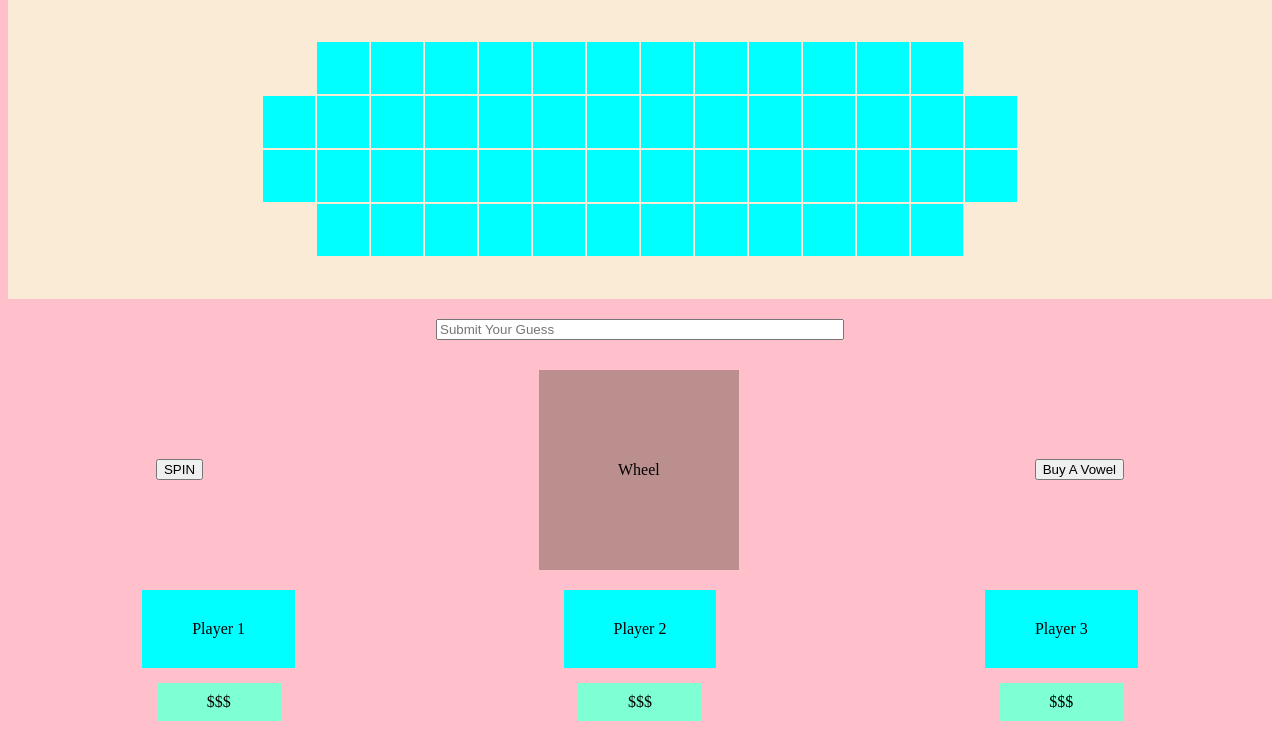
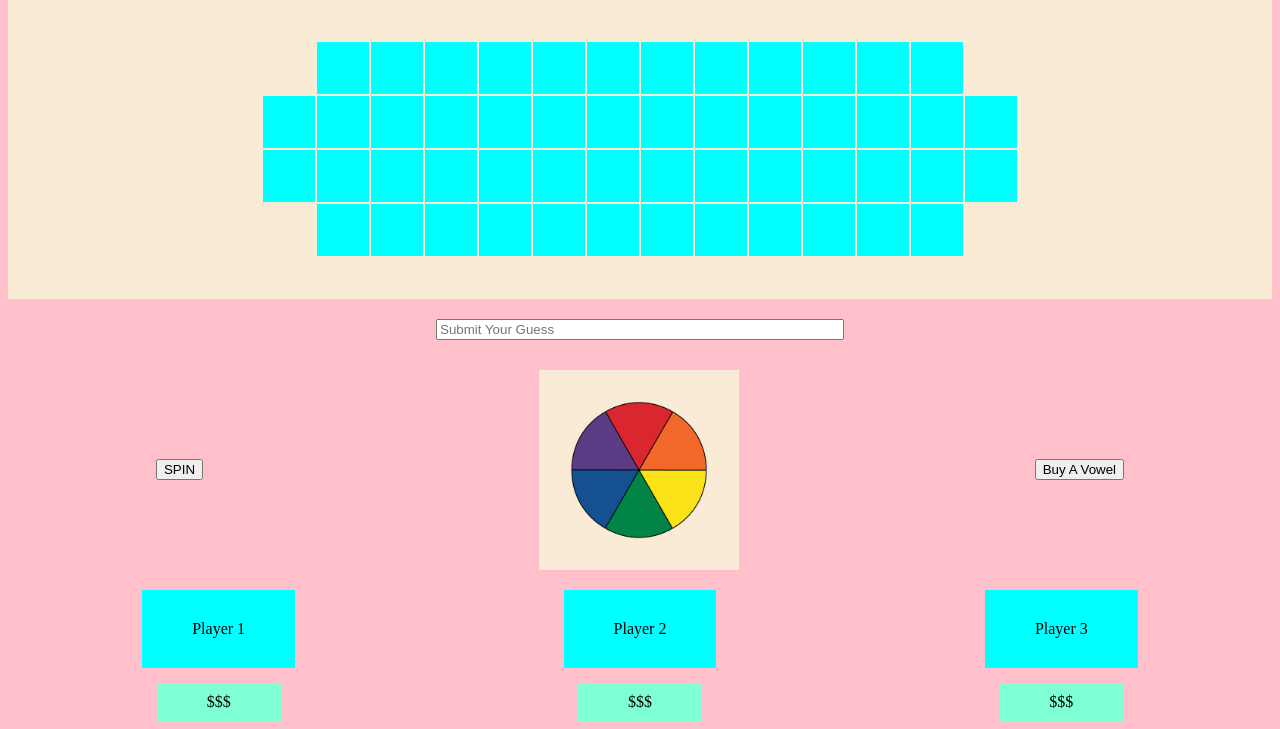
Before and after one commit to IsaacSunoo/WheelOfFortune, a website built with webpack: page index.html in a window 1280 px wide. Shown: the part 76-805 px from the top of the page. Built offline with nearby package versions, Linux system fonts and the light colour scheme.

Commit message:
Adds wheel

```diff
--- a/index.html
+++ b/index.html
@@ -82,7 +82,8 @@
     </section>
     <section class="wheel-section">
       <button class="spin-btn">SPIN</button>
-      <div class="wheel-container">Wheel</div>
+      <div class="wheel-container">
+        <img src="./images/Six-Color_Standard_Wheel.png" alt="six-color-wheel" class="wheel"></div>
       <button class="vowel-btn">Buy A Vowel</button>
     </section>
     <section class="player-section">
@@ -96,7 +97,7 @@
       <div class="player-score player-3-score">$$$</div>
     </section>
 
-
+    <script src="https://code.jquery.com/jquery-3.3.1.min.js"></script>
     <script type="text/javascript" src="main.bundle.js"></script>
   </body>
 </html>
--- a/src/css/base.css
+++ b/src/css/base.css
@@ -56,6 +56,37 @@ body {
   margin-top: 20px;
 }
 
+.wheel {
+    text-align: center;
+    animation: spin .8s linear;
+    display: block;
+    fill: #223344;
+    float: left;
+    height: 150px;
+    margin: 0 5px 5px 0;
+    width: 150px;
+    position: relative;
+    margin: 50px auto;
+    transition: 5s;
+  }
+
+  /* @-moz-keyframes spin {
+    100% {
+      -moz-transform: rotate(360deg);
+    }
+  }
+  @-webkit-keyframes spin {
+    100% {
+      -webkit-transform: rotate(360deg);
+    }
+  }
+  @keyframes spin {
+    100% {
+      -webkit-transform: rotate(720deg);
+      transform:rotate(360deg);
+    }
+} */
+
 .wheel-section {
   margin-top: 30px;
   display: flex;
@@ -67,7 +98,7 @@ body {
   display: flex;
   justify-content: center;
   align-items: center;
-  background-color: rosybrown;
+  background-color: antiquewhite;
   height: 200px;
   width: 200px;
   margin-left: 40px;
--- a/src/index.js
+++ b/src/index.js
@@ -12,8 +12,21 @@ import './js/Game.js';
 import './js/Wheel.js';
 
 
+
 //  Tell webpack to use an image (link to it in index.html)
-import './images/turing-logo.png'
+import './images/turing-logo.png';
+import './images/Six-Color_Standard_Wheel.png';
+import './images/steering-wheel.svg'
+
+
+
+
 
 
 console.log('This is the JavaScript entry file - your code begins here.');
+
+$(".spin-btn").on("click", (e) => {
+  e.preventDefault()
+  console.log("hello world")
+  $(".wheel").css("transform", "rotate(4188deg)");
+})
--- a/src/js/Game.js
+++ b/src/js/Game.js
@@ -1,3 +1,5 @@
+import Wheel from './Wheel'
+
 class Game {
   constructor(round) {
     this.round = round || 1;
@@ -58,4 +60,5 @@ class Game {
 
 }
 
+
 export default Game;
--- a/src/js/Wheel.js
+++ b/src/js/Wheel.js
@@ -3,6 +3,8 @@ class Wheel {
     this.wheelValus = [];
     this.currentSpin;
   }
+
+
 
 createWheel() {
 
@@ -10,7 +12,11 @@ createWheel() {
 
 spinWheel() {
 
+
   };
+
+
+
 
 
 }
```
Also changed, not shown: src/images/Six-Color_Standard_Wheel.png (added), src/images/steering-wheel.svg (added).
